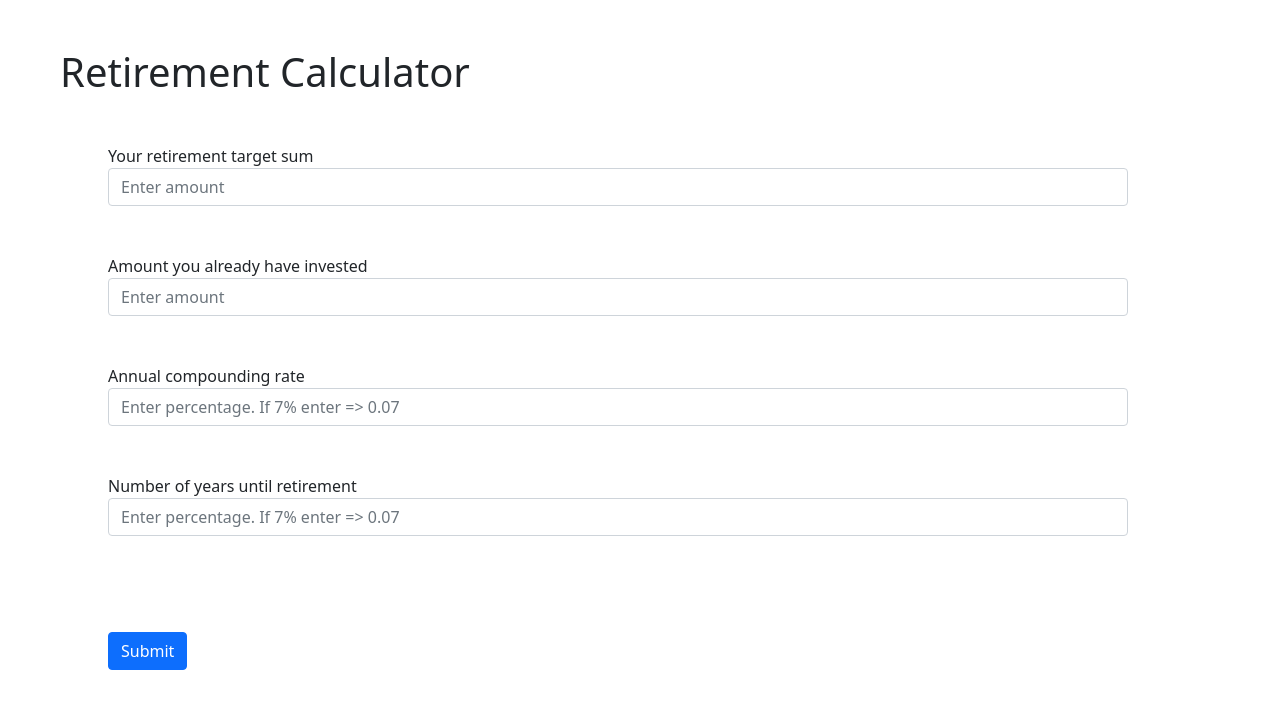
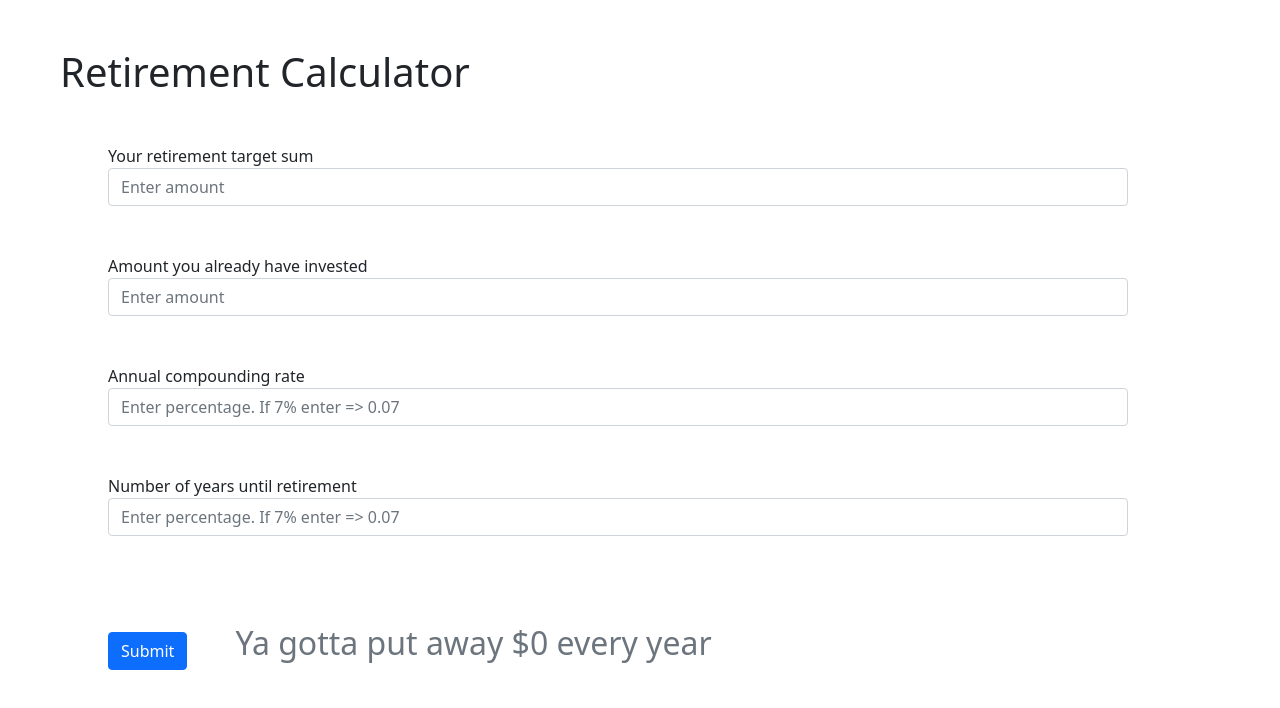
Before and after one commit to dantrovato/retirement-calculator, a React (Create React App) app: page / in a window 1280 px wide. Shown: the top 708 px of the page. Built offline with nearby package versions, Linux system fonts and the light colour scheme.

Commit message:
Add logic for an ugly mvp

```diff
--- a/src/components/FormComponent.js
+++ b/src/components/FormComponent.js
@@ -7,6 +7,8 @@ const FormComponent = () => {
     annualReturn: "",
     yearsRemaining: "",
   });
+
+  const [result, setResult] = useState(0);
 
   const handleFormSubmit = (event) => {
     event.preventDefault();
@@ -22,9 +24,10 @@ const FormComponent = () => {
     const r = Number(annualReturn);
     const n = yearsRemaining;
 
-    let result = (y - a * Math.pow(1 + r, n)) / ((Math.pow(1 + r, n) - 1) / r);
+    let calculation =
+      (y - a * Math.pow(1 + r, n)) / ((Math.pow(1 + r, n) - 1) / r);
 
-    console.log(result);
+    setResult(calculation);
   };
 
   const handleInputChange = (event) => {
@@ -87,9 +90,14 @@ const FormComponent = () => {
         />
       </div>
 
-      <button type="submit" className="btn btn-primary m-5">
-        Submit
-      </button>
+      <div>
+        <button type="submit" className="btn btn-primary m-5">
+          Submit
+        </button>
+        <span className="h2 text-muted">
+          Ya gotta put away ${result} every year
+        </span>
+      </div>
     </form>
   );
 };
```
